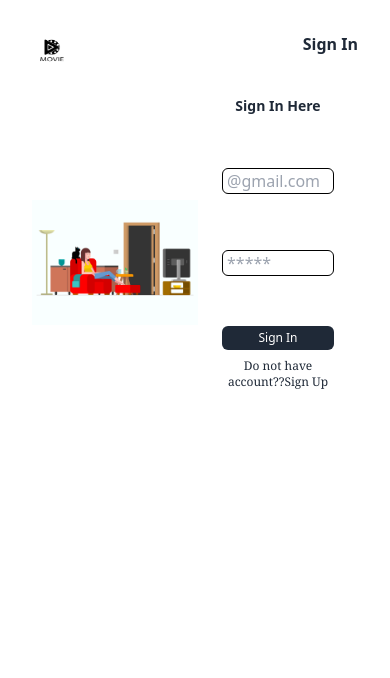
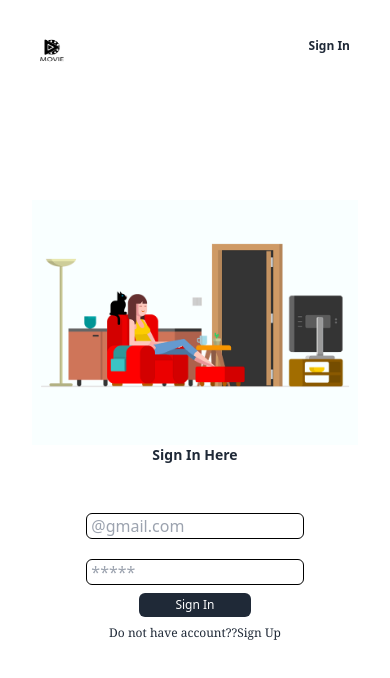
Before and after one commit to jannatun-nur/my-task, a React (Vite) app: page /signin in a window 390 px wide. Shown: the top 678 px of the page. Built offline with nearby package versions, Linux system fonts and the light colour scheme; no server answers.

Commit message:
edit 20%

```diff
--- a/src/Category/Category.jsx
+++ b/src/Category/Category.jsx
@@ -15,7 +15,7 @@ const Category = () => {
     return (
         <div >
 
-           <div className="grid grid-cols-2 md:grid-cols-4 lg:grid-cols-3 gap-2 ">
+           <div className="columns-1 grid md:grid-cols-4 lg:grid-cols-3 gap-2 ">
            {
                 item.map( items =><DynamicCard key={items._id} items={items}></DynamicCard>)
             }
--- a/src/Category/Details.jsx
+++ b/src/Category/Details.jsx
@@ -16,7 +16,7 @@ const Details = () => {
             <p>{items?.country?.timezone}</p>
 
           <Link to='/ticket'>
-          <button className="px-2 py-1 lg:px-4 lg:py-2 bg-gray-800 text-white font-bold my-4 rounded-md" >Book Ticket</button>
+          <button className="text-xs lg:text-xl px-2 py-1 lg:px-4 lg:py-2 bg-gray-800 text-white font-bold my-4 rounded-md" >Book Ticket</button>
           </Link>
         </div>
     );
--- a/src/Category/DynamicCard.jsx
+++ b/src/Category/DynamicCard.jsx
@@ -9,9 +9,9 @@ const DynamicCard = ({ items }) => {
 
   return (
     <div>
-      <div className="w-[200px] bg-gray-400 lg:w-full  text-white columns-1 lg:flex lg:justify-around rounded-lg">
+      <div className="w-full bg-gray-400 lg:w-full  text-white columns-1 lg:flex lg:justify-around rounded-lg">
         <section>
-          <img className="lg:w-[200px] lg:h-[200px]" src={show?.image?.original} alt="" />
+          <img className="w-full h-[180px] lg:w-[200px] lg:h-[200px]" src={show?.image?.original} alt="" />
 
           <div className="flex gap-5 text-gray-800 font-semibold">
             <p className="flex">
--- a/src/Navbar/Navbar.jsx
+++ b/src/Navbar/Navbar.jsx
@@ -19,7 +19,7 @@ const Navbar = () => {
       <button onClick={logout} className=" text-xs lg:text-xl px-2 py-1 lg:px-4 lg:py-2 bg-white text-gray-800 font-bold">LogOut</button>
 
  ) : (
-    <button className="bg-white text-gray-800 font-bold"><Link to="/signin">Sign In</Link></button>
+    <button className=" text-xs lg:text-xl px-2 py-1 lg:px-4 lg:py-2 bg-white text-gray-800 font-bold"><Link to="/signin">Sign In</Link></button>
  )}
 </div>
 
--- a/src/Signin/Signin.jsx
+++ b/src/Signin/Signin.jsx
@@ -66,22 +66,22 @@ const Signin = () => {
         }
 
     return (
-        <div className="flex flex-1 justify-around bg-white">
-        <div className="w-52 lg:w-1/2 mt-32 lg:mt-20 ">
+        <div className="columns-1 lg:flex lg:justify-around bg-white">
+        <div className="w-full lg:w-1/2 mt-32 lg:mt-20 ">
           <img src={gif} alt="" />
         </div>
 
-        <div className="flex flex-col max-w-md p-6 rounded-md sm:p-10  w-1/2">
+        <div className="w-8/12 mx-auto lg:w-1/2">
           <div className="mb-8 text-center">
             <p className="text-sm lg:text-2xl text-gray-800 font-bold">
               Sign In Here
             </p>
           </div>
-          <form onSubmit={handleSignin} className="space-y-12">
-            <div className="space-y-4">
+          <form onSubmit={handleSignin} className="">
+            <div className="">
 
               <div>
-                <label className="block mb-1 lg:mb-2 text-xs lg:text-sm text-white font-semibold">
+                <label className="block lg:mb-2 text-xs lg:text-sm text-white font-semibold">
                   Email address
                 </label>
                 <input
@@ -108,7 +108,7 @@ const Signin = () => {
               <div>
                 <button
                   type="submit"
-                  className="w-28 lg:w-full lg:px-8 py-1 lg:py-3 text-xs lg:text-xl rounded-md bg-gray-800 text-white "
+                  className="w-28 lg:w-full lg:px-8 py-1 lg:py-3 text-xs lg:text-xl rounded-md bg-gray-800 text-white  mt-2"
                 >
                   Sign In
                 </button>
```
